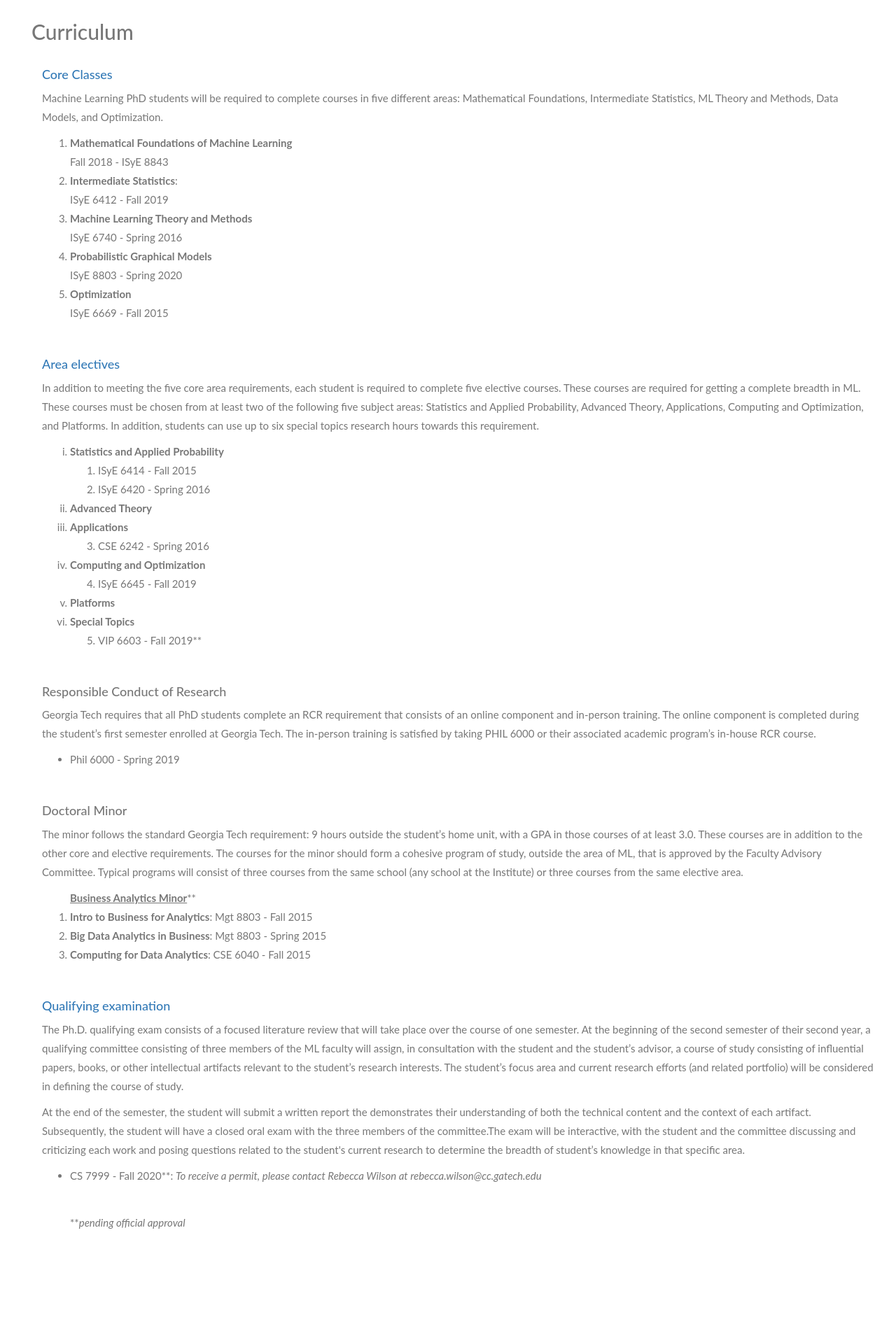
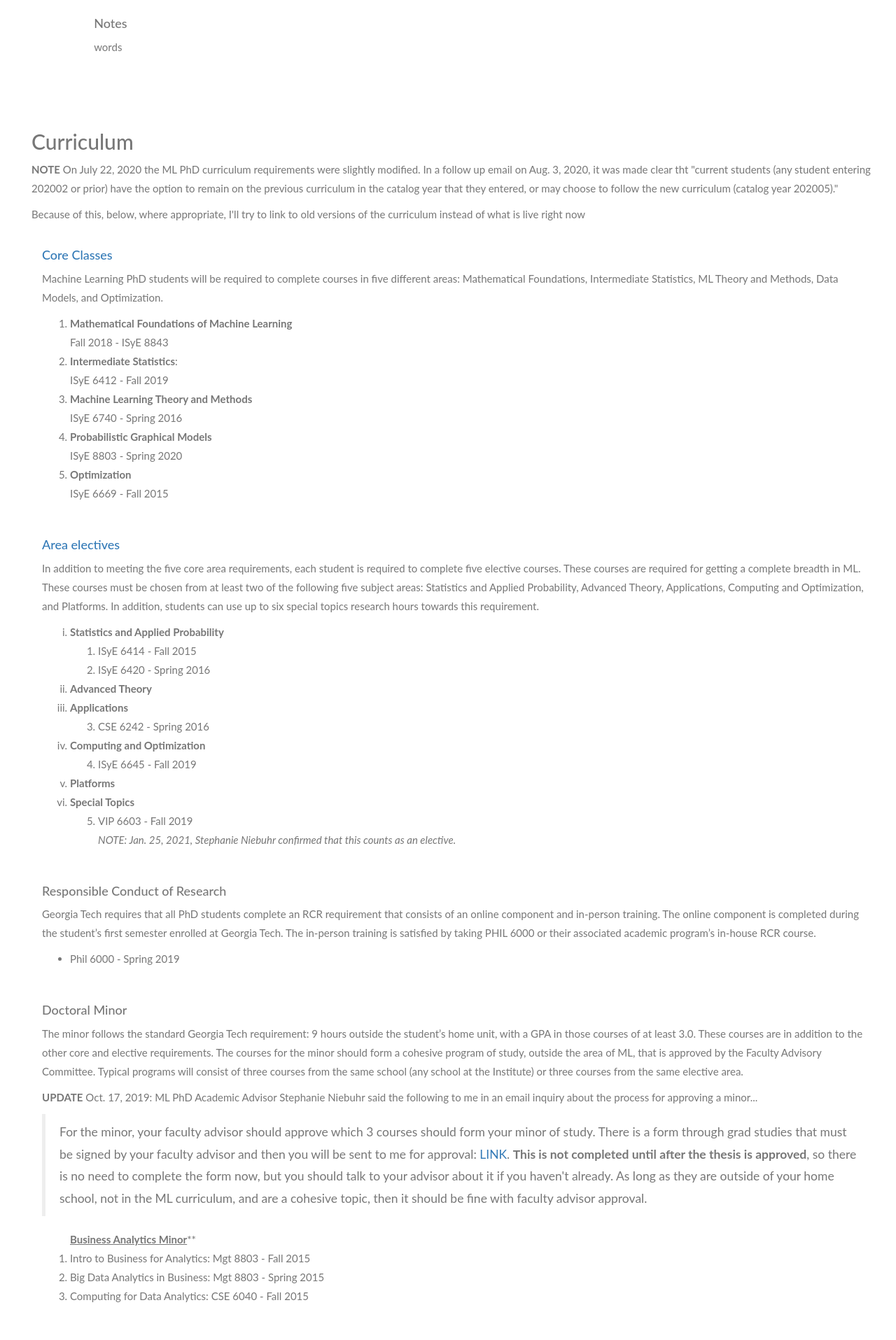
Before and after one commit to roddtalebi/roddtalebi.github.io, a PHP site: page /phd/index.html in a window 1280 px wide. Shown: the part 3160-5075 px from the top of the page at 70% size. Before the commit the page ends 4916 px from the top, so only its background shows below. Run offline with PHP 8.4, Linux system fonts and the light colour scheme; some libraries are stand-ins or nearby versions.

Commit message:
updated for now that Tovey is my advisor, and now that i got more info on classes

```diff
--- a/phd/index.html
+++ b/phd/index.html
@@ -74,7 +74,7 @@
         <button class="btn btn-color" onclick="window.open('https://drive.google.com/drive/folders/1vR4CSVpKVIZpGTjfyv1O_9NcFC9-XakX?usp=sharing')">
           <b>Drive</b>
         </button>
-        <button class="btn btn-color" onclick="window.open('https://www.dropbox.com/s/op3wkuo8ie2zhpa/ML%20PhD%20Handbook%20Current.pdf?dl=0')">
+        <button class="btn btn-color" onclick="window.open('https://www.dropbox.com/s/jhyw1oledevm3wa/Machine%20Learning%20PhD%20Handbook%20%28Current%29.pdf?dl=0')">
           <b>Handbook</b>
         </button>
       </center>
@@ -82,6 +82,13 @@
     <div class="col-md-1"></div>
   </div>
 
+  <div class="sub-quicklinks">
+    <h2>Quick Links for Dr. Craig Tovey</h2>
+    <ul>
+      <li><a href="https://docs.google.com/document/d/1cVKj-PVWYzxocFTR873qdds4Wg64Xihw3VDcE2nxQ2U/edit?usp=sharing" target="_blank">Link</a> to Exposition document</li>
+      <li><a href="https://drive.google.com/file/d/1urSz_mDz6_ZPCccypovHoEcJG2zkltII/view?usp=sharing" target="_blank">Link</a> to my attempts at introducing some probabilities to ezCGP.</li>
+    </ul>
+  </div>
 
   <!-- first trello board -->
   <div id="trelloEzcgp" class="container-fluid body-div">
@@ -142,10 +149,12 @@
   <div id="classes" class="container-fluid body-div" style="padding-left: 3em">
     <div>
       <h2>Curriculum</h2>
+      <p><b>NOTE</b> On July 22, 2020 the ML PhD curriculum requirements were slightly modified. In a follow up email on Aug. 3, 2020, it was made clear tht "current students (any student entering 202002 or prior) have the option to remain on the previous curriculum in the catalog year that they entered, or may choose to follow the new curriculum (catalog year 202005)."</p>
+      <p>Because of this, below, where appropriate, I'll try to link to old versions of the curriculum instead of what is live right now<p>
     </div>
 
     <div class="sub-curriculum">
-      <h4><a href="https://ml.gatech.edu/curriculum/core" target="_blank">Core Classes</a></h4>
+      <h4><a href="https://web.archive.org/web/20200224153350/https://ml.gatech.edu/curriculum/core" target="_blank">Core Classes</a></h4>
       <p>Machine Learning PhD students will be required to complete courses in five different areas: Mathematical Foundations, Intermediate Statistics, ML Theory and Methods, Data Models, and Optimization.</p>
       <ol>
         <li>
@@ -167,7 +176,7 @@
     </div>
 
     <div class="sub-curriculum">
-      <h4><a href="https://ml.gatech.edu/curriculum/electives" target="_blank">Area electives</a></h4>
+      <h4><a href="https://web.archive.org/web/20200224230038/https://ml.gatech.edu/curriculum/electives" target="_blank">Area electives</a></h4>
       <p>In addition to meeting the five core area requirements, each student is required to complete five elective courses.  These courses are required for getting a complete breadth in ML. These courses must be chosen from at least two of the following five subject areas: Statistics and Applied Probability, Advanced Theory, Applications, Computing and Optimization, and Platforms. In addition, students can use up to six special topics research hours towards this requirement.</p>
       <ol type='i'>
         <li><b>Statistics and Applied Probability</b>
@@ -192,7 +201,7 @@
         </li>
         <li><b>Special Topics</b>
           <ol start="5">
-            <li>VIP 6603 - Fall 2019**</li>
+            <li>VIP 6603 - Fall 2019<br><i>NOTE: Jan. 25, 2021, Stephanie Niebuhr confirmed that this counts as an elective.</i></li>
           </ol>
         </li>
       </ol>
@@ -209,11 +218,15 @@
     <div class="sub-curriculum">
       <h4>Doctoral Minor</h4>
       <p>The minor follows the standard Georgia Tech requirement: 9 hours outside the student’s home unit, with a GPA in those courses of at least 3.0.  These courses are in addition to the other core and elective requirements.  The courses for the minor should form a cohesive program of study, outside the area of ML, that is approved by the Faculty Advisory Committee.  Typical programs will consist of three courses from the same school (any school at the Institute) or three courses from the same elective area.</p>
+
+      <p><b>UPDATE</b> Oct. 17, 2019: ML PhD Academic Advisor Stephanie Niebuhr said the following to me in an email inquiry about the process for approving a minor...<br>
+      <blockquote>For the minor, your faculty advisor should approve which 3 courses should form your minor of study.  There is a form through grad studies that must be signed by your faculty advisor and then you will be sent to me for approval: <a href="https://grad.gatech.edu/sites/default/files/documents/doctoral_minor_form.pdf">LINK</a>. <b>This is not completed until after the thesis is approved</b>, so there is no need to complete the form now, but you should talk to your advisor about it if you haven't already. As long as they are outside of your home school, not in the ML curriculum, and are a cohesive topic, then it should be fine with faculty advisor approval.</blockquote></p>
+
       <ol>
         <b><u>Business Analytics Minor</u></b>**
-        <li><b>Intro to Business for Analytics</b>: Mgt 8803 - Fall 2015</li>
-        <li><b>Big Data Analytics in Business</b>: Mgt 8803 - Spring 2015</li>
-        <li><b>Computing for Data Analytics</b>: CSE 6040 - Fall 2015</li>
+        <li>Intro to Business for Analytics: Mgt 8803 - Fall 2015</li>
+        <li>Big Data Analytics in Business: Mgt 8803 - Spring 2015</li>
+        <li>Computing for Data Analytics: CSE 6040 - Fall 2015</li>
       </ol>
     </div>
 
@@ -222,7 +235,7 @@
       <p>The Ph.D. qualifying exam consists of a focused literature review that will take place over the course of one semester. At the beginning of the second semester of their second year, a qualifying committee consisting of three members of the ML faculty will assign, in consultation with the student and the student’s advisor, a course of study consisting of influential papers, books, or other intellectual artifacts relevant to the student’s research interests. The student’s focus area and current research efforts (and related portfolio) will be considered in defining the course of study.</p>
       <p>At the end of the semester, the student will submit a written report the demonstrates their understanding of both the technical content and the context of each artifact.  Subsequently, the student will have a closed oral exam with the three members of the committee.The exam will be interactive, with the student and the committee discussing and criticizing each work and posing questions related to the student's current research to determine the breadth of student’s knowledge in that specific area.<p>
       <ul>
-        <li>CS 7999 - Fall 2020**: <i>To receive a permit, please contact Rebecca Wilson at rebecca.wilson@cc.gatech.edu</i></li>
+        <li>CS 7999 - <b>[anticipated]</b> Fall 2021: <i>To receive a permit, please contact ML Academic Advisor, Stephanie Niebuhr at stephanie.niebuhr@cc.gatech.edu</i></li>
       </ul>
     </div>
 
--- a/phd/phd.css
+++ b/phd/phd.css
@@ -67,6 +67,10 @@ footer {
  height: 700px
 }
 
+.sub-quicklinks {
+ padding: 1em 1em 1em 2em;
+}
+
 .sub-curriculum {
  padding: 1em 1em 1em 1em;
 }
```
